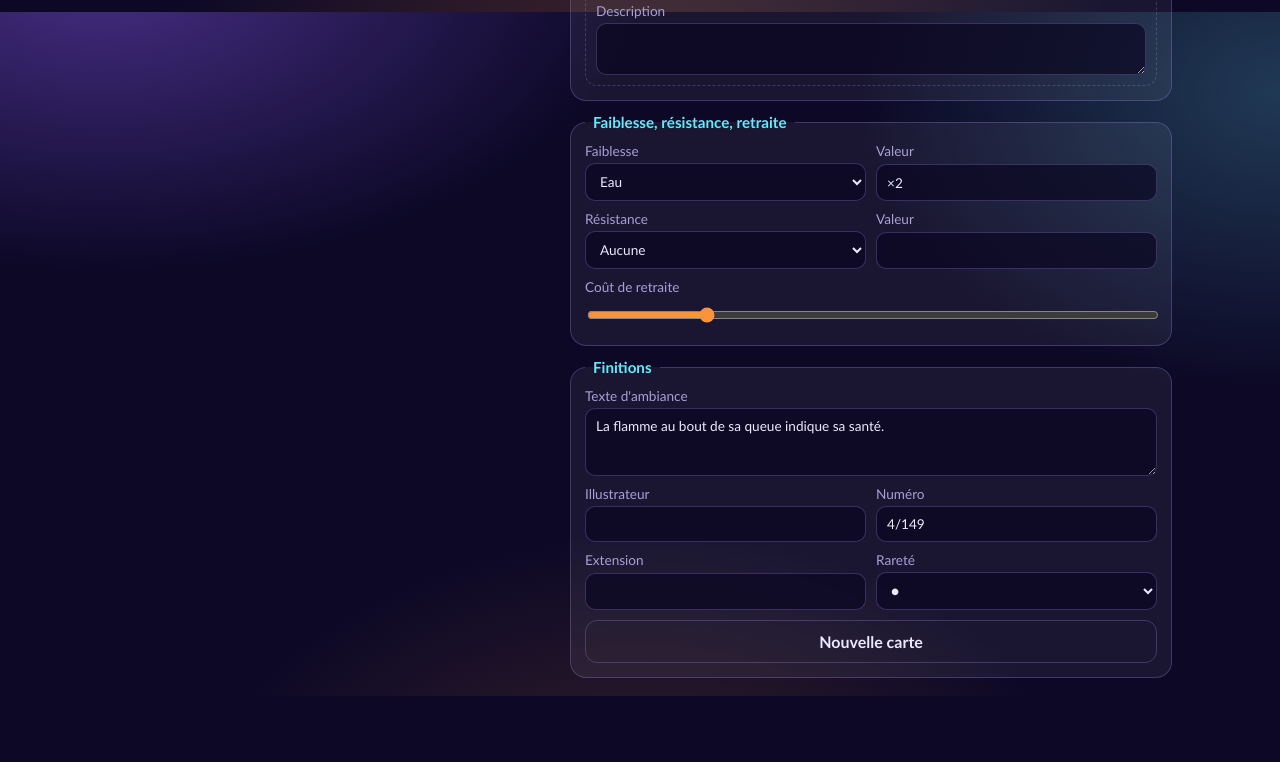
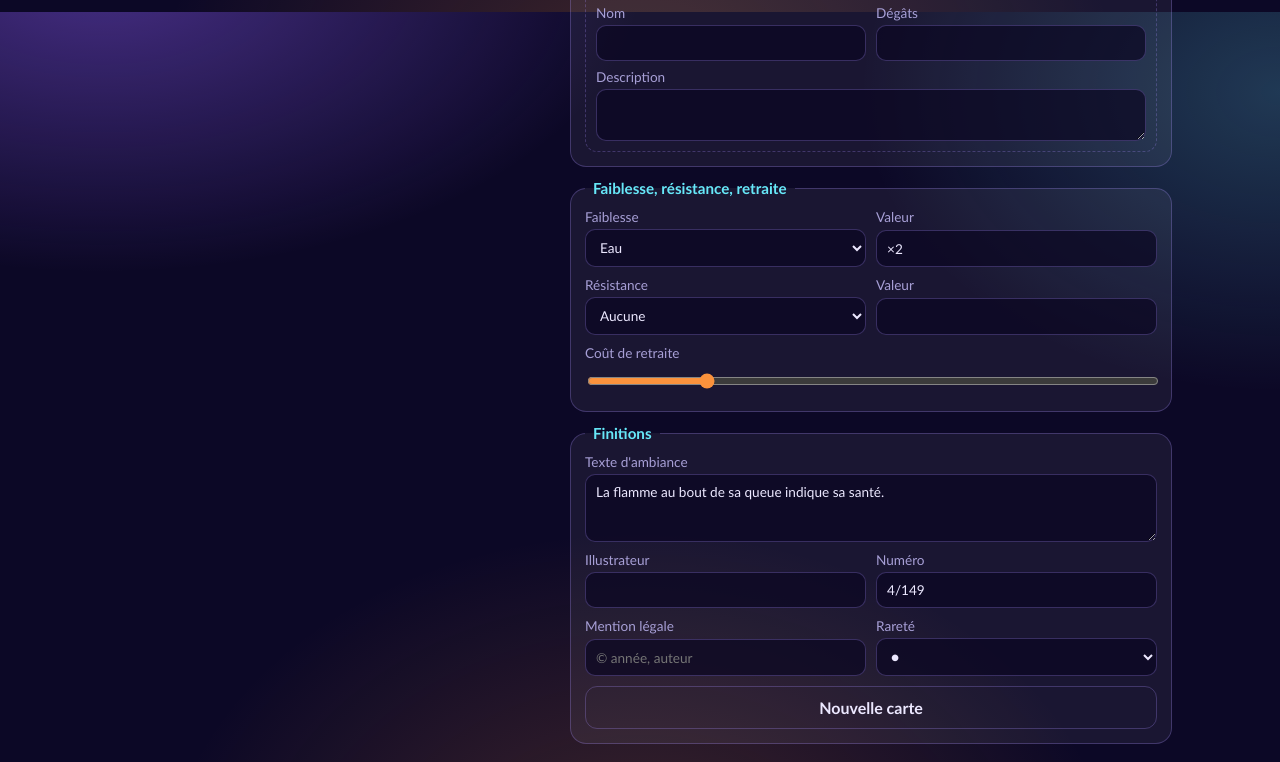
Before and after one commit to Iriax72/editeur-carte-pokemon, a plain HTML site: page index.html in a window 1280 px wide. Shown: the part 1588-2350 px from the top of the page. Before the commit the page ends 2284 px from the top, so only its background shows below. Drawn offline with Linux system fonts and the light colour scheme.

Commit message:
Add new fields for card details in index.html
Added a new input field for 'Bandeau sous l'illustration' and a legal mention input field.

```diff
--- a/index.html
+++ b/index.html
@@ -49,6 +49,7 @@
           <select data-k="subtype"><option>Objet</option><option>Supporter</option><option>Stade</option><option>Outil Pokémon</option></select>
         </label>
       </div>
+      <label data-show="pokemon">Bandeau sous l'illustration<input data-k="info" maxlength="70"></label>
     </fieldset>
 
     <fieldset>
@@ -91,7 +92,7 @@
         <label>Numéro<input data-k="number" maxlength="10"></label>
       </div>
       <div class="row">
-        <label>Extension<input data-k="set" maxlength="20"></label>
+        <label>Mention légale<input data-k="legal" maxlength="30" placeholder="© année, auteur"></label>
         <label>Rareté
           <select data-k="rarity"><option>●</option><option>◆</option><option>★</option><option>★★</option></select>
         </label>
```
